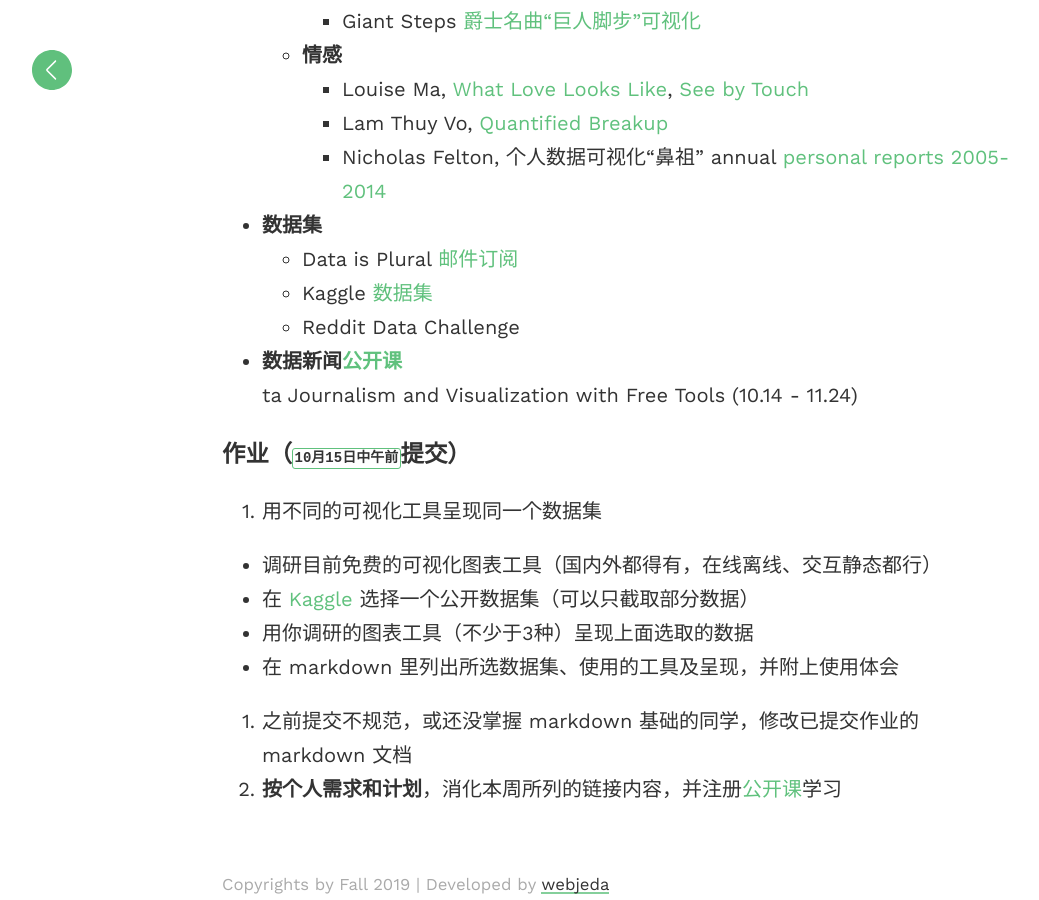
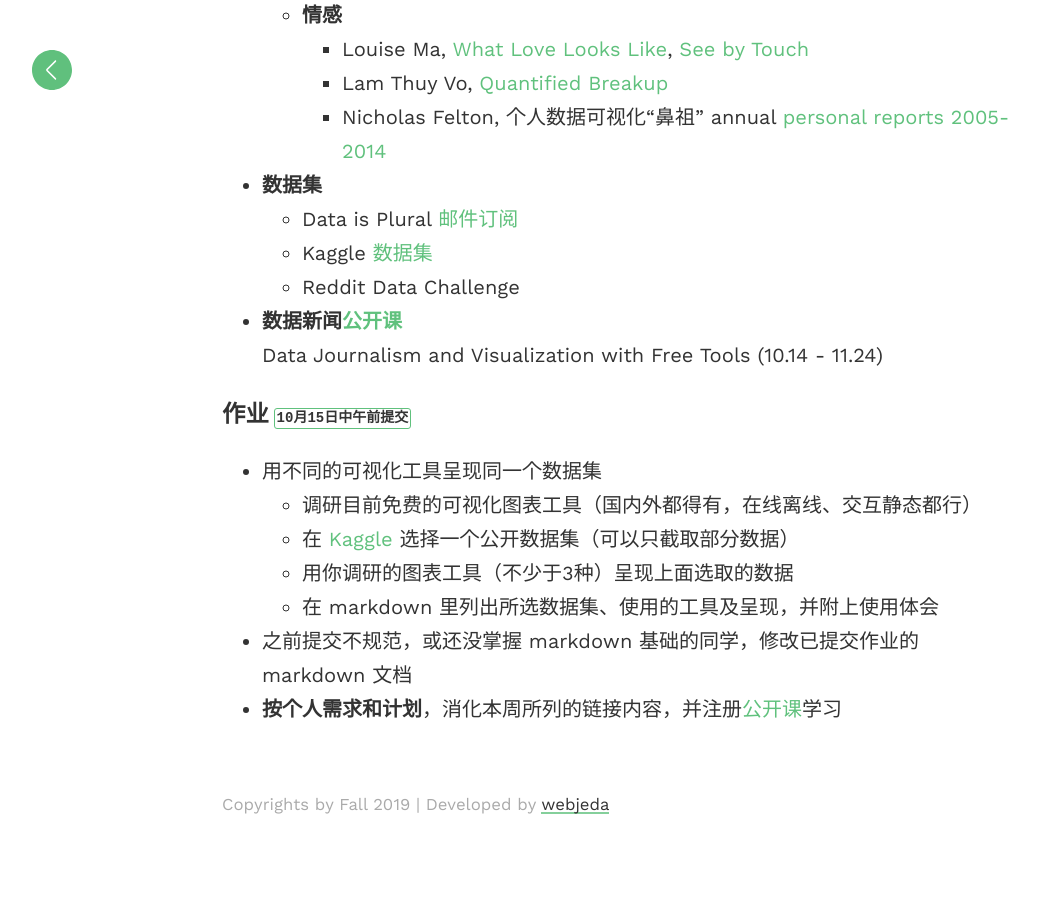
Before and after one commit to haoyuns/Fall-2019, a Jekyll site: the page built from _posts/2019-10-11-week3.md, in a window 1280 px wide and 900 px high, scrolled down 1308 px. Shown: the whole window, without its empty margins (18-1057 px from the left). Built offline with Jekyll 4.4.1, drawn with Linux system fonts in a browser that asks for light colours; after the commit the page ends 2128 px from its top, so only the background shows below that; some of the changed text lies outside the part shown.

Commit message:
Update 2019-10-11-week3.md

```diff
--- a/_posts/2019-10-11-week3.md
+++ b/_posts/2019-10-11-week3.md
@@ -30,12 +31,10 @@ title:  "Week 3"
   - FlowingData <http:www.flowingdata.com>
   - Reddit 话题 [dataisbeautiful](https://www.reddit.com/r/dataisbeautiful/)
   - Data Visualization Society, [资源](https://www.datavisualizationsociety.com/ "Data Visualization Society"), [文章](https://medium.com/nightingale "Medium articles")
-
   - **音乐**
     * Doodle Chaos [Youtube 主页](https://www.youtube.com/user/DoodleChaos/videos "Doodle Chaos")
     * Nicholas Rougeux [Youtube 主页](https://www.youtube.com/channel/UCRQH9-hWxELNCv47z2O5nfg), 作品之一[卡农](https://www.youtube.com/watch?v=DxkpN4PUOzA)
     * Giant Steps [爵士名曲“巨人脚步”可视化](https://www.youtube.com/watch?v=rh6WTAHKYTc&list=WL&index=4&t=0s)
-
   - **情感**
     * Louise Ma, [What Love Looks Like](https://vimeo.com/70813009 "What love looks like"), [See by Touch](https://love.seebytouch.com/archive/filter-by/photo/tagged/love "Louise Ma, seebytouch.com")
     * Lam Thuy Vo, [Quantified Breakup](https://quantifiedbreakup.tumblr.com/page/2 "Quantified Breakup")
@@ -47,15 +46,14 @@ title:  "Week 3"
   - Reddit Data Challenge
 
 - **数据新闻[公开课](https://journalismcourses.org/DATA0819.html)**
-ta Journalism and Visualization with Free Tools (10.14 - 11.24)
+Data Journalism and Visualization with Free Tools (10.14 - 11.24)
 
-### 作业（`10月15日中午前`提交）
-1. 用不同的可视化工具呈现同一个数据集
+### 作业 `10月15日中午前提交`
+- 用不同的可视化工具呈现同一个数据集
+  - 调研目前免费的可视化图表工具（国内外都得有，在线离线、交互静态都行）
+  - 在 [Kaggle](https://www.kaggle.com/datasets) 选择一个公开数据集（可以只截取部分数据）
+  - 用你调研的图表工具（不少于3种）呈现上面选取的数据
+  - 在 markdown 里列出所选数据集、使用的工具及呈现，并附上使用体会
 
-- 调研目前免费的可视化图表工具（国内外都得有，在线离线、交互静态都行）
-- 在 [Kaggle](https://www.kaggle.com/datasets) 选择一个公开数据集（可以只截取部分数据）
-- 用你调研的图表工具（不少于3种）呈现上面选取的数据
-- 在 markdown 里列出所选数据集、使用的工具及呈现，并附上使用体会
-
-2. 之前提交不规范，或还没掌握 markdown 基础的同学，修改已提交作业的 markdown 文档
-3. **按个人需求和计划**，消化本周所列的链接内容，并注册[公开课](https://journalismcourses.org/DATA0819.html)学习
+- 之前提交不规范，或还没掌握 markdown 基础的同学，修改已提交作业的 markdown 文档
+- **按个人需求和计划**，消化本周所列的链接内容，并注册[公开课](https://journalismcourses.org/DATA0819.html)学习
```
Also changed, not shown: other parts of _posts/2019-10-11-week3.md (+2 -1 lines).
